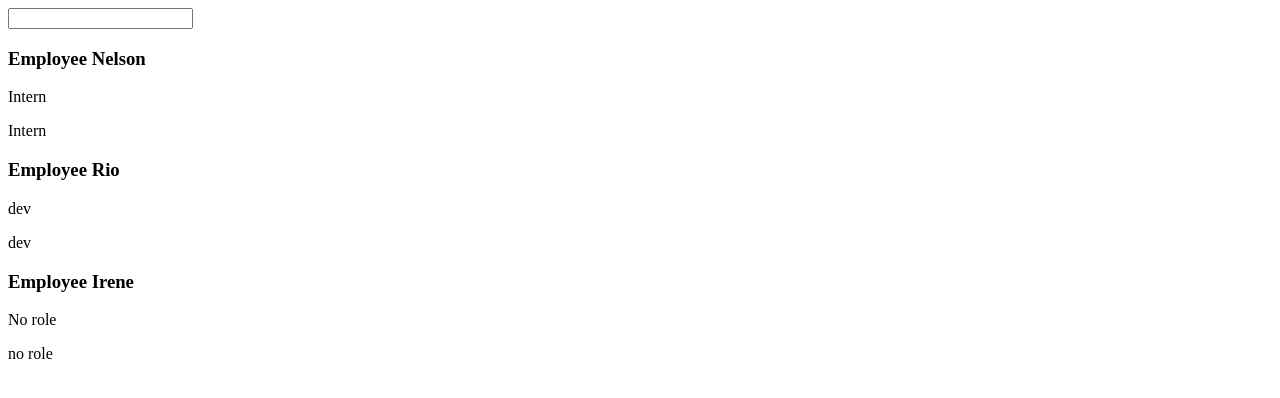
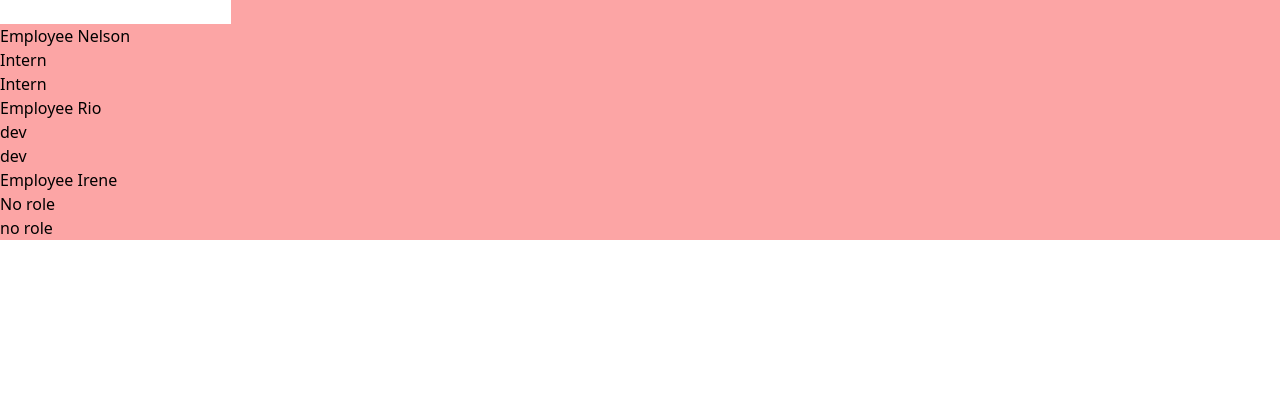
Before and after one commit to nson28/hello, a React (Create React App) app: page / in a window 1280 px wide. Shown: the top 398 px of the page. Built offline with nearby package versions, Linux system fonts and the light colour scheme.

Commit message:
added tailwind css

```diff
--- a/package.json
+++ b/package.json
@@ -34,5 +34,8 @@
       "last 1 firefox version",
       "last 1 safari version"
     ]
+  },
+  "devDependencies": {
+    "tailwindcss": "^3.4.7"
   }
 }
--- a/src/App.css
+++ b/src/App.css
@@ -0,0 +1,3 @@
+@tailwind base;
+@tailwind components;
+@tailwind utilities;
--- a/src/App.js
+++ b/src/App.js
@@ -8,7 +8,7 @@
   const showEmployees =true;
 
   return (
-    <div className="App">
+    <div className="App bg-red-300">
         {showEmployees ? (
         <>
         <input type ='text'onChange={(e)=>{
--- /dev/null
+++ b/tailwind.config.js
@@ -0,0 +1,10 @@
+/** @type {import('tailwindcss').Config} */
+module.exports = {
+  content: [
+    "./src/**/*.{js,jsx,ts,tsx}",
+  ],
+  theme: {
+    extend: {},
+  },
+  plugins: [],
+}
```
Also changed, not shown: 1 other file (tests, documents, lock files or other folders).
